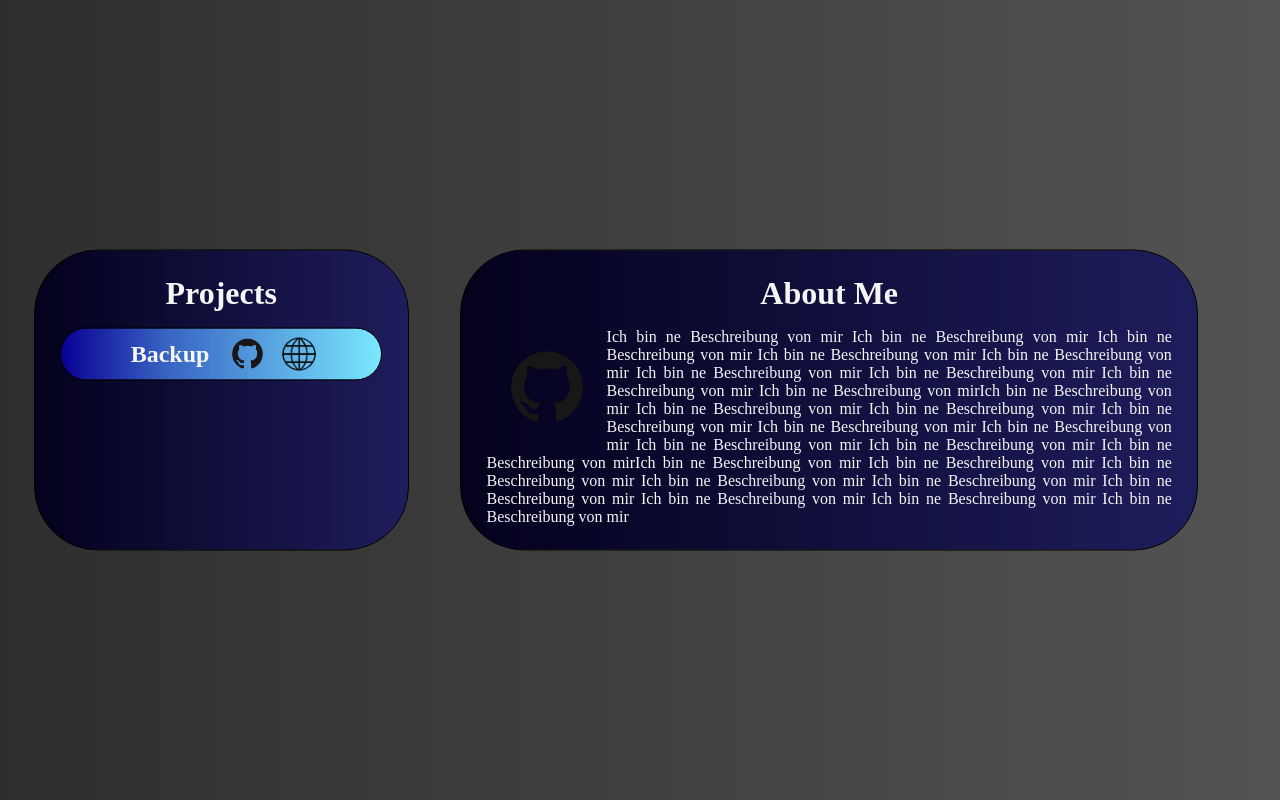
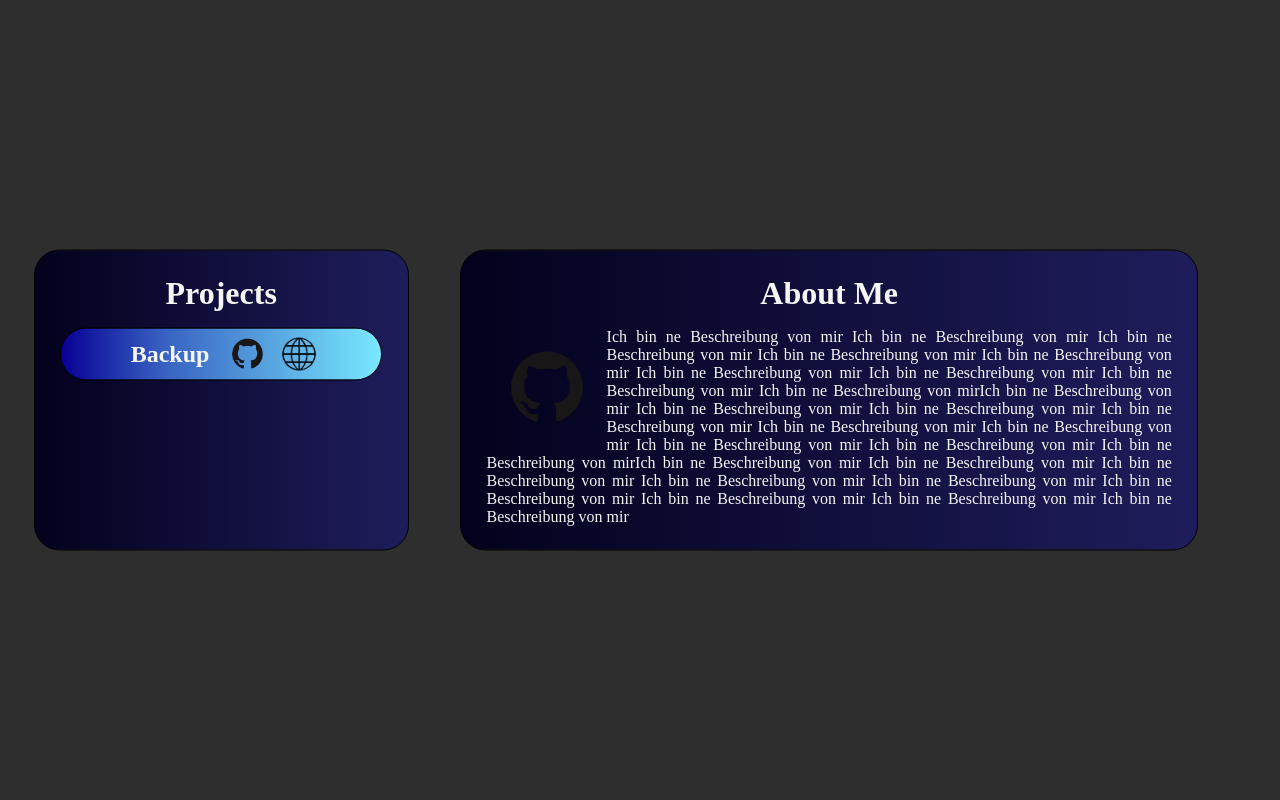
Before and after one commit to Zeyrux/Server, a Flask app: page / in a window 1280 px wide. Run offline with Flask 2, Linux system fonts and the light colour scheme; some libraries are stand-ins or nearby versions.

Commit message:
improved style

```diff
--- a/flask/app/static/styles/home.css
+++ b/flask/app/static/styles/home.css
@@ -1,6 +1,6 @@
 /* body, sub mains */
 body {
-  background: linear-gradient(90deg, rgb(46, 46, 46) 0%, rgb(83, 83, 83) 100%);
+  background: rgb(46, 46, 46) 0%;
 }
 
 .main_div {
@@ -16,7 +16,7 @@ body {
 
 .sub_main_div {
   border: 0.1vw solid black;
-  border-radius: 5vw;
+  border-radius: 2vw;
   padding: 1vh 2vw;
   margin: 0 2vw;
   background: linear-gradient(90deg, rgb(3, 1, 28) 0%, rgb(30, 29, 92) 100%);
--- a/flask/run.py
+++ b/flask/run.py
@@ -7,4 +7,4 @@ conf = load(open("data.json", "r"))
 
 
 app, socket = create_app()
-# app.run(host=conf["host"], port=conf["port"], debug=conf["debug"])
+app.run(host="localhost", port=5010, debug=conf["debug"])
```
Also changed, not shown: other parts of flask/app/static/styles/home.css (+5 -0 lines).
